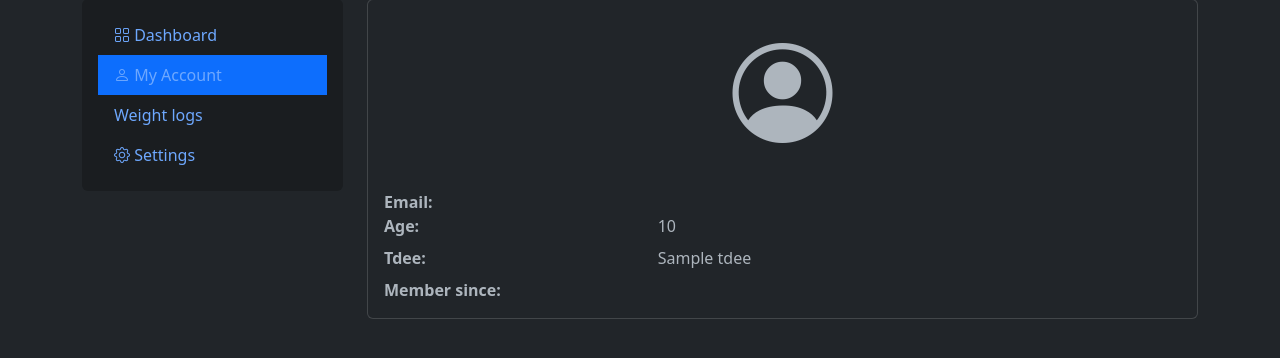
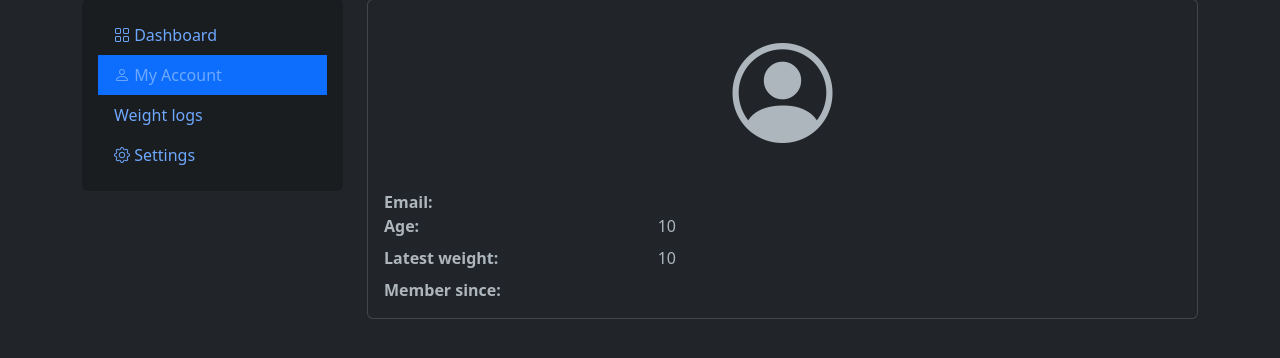
Before and after one commit to bubakrojek/meal_planner, a Django app: template templates/user/my_account.html in a window 1280 px wide. Shown: the part 81-439 px from the top of the page. Run offline with Django 5.2, Linux system fonts and the light colour scheme; the template is opened without the code that fills it: most values are stand-ins (such as "Sample title", 1, 10 or a date in 2020); parts of the project's set-up code (start-up, migrations or seed data) failed here and were passed over.

Commit message:
Add weight log page and update navigation links

```diff
--- a/templates/user/my_account.html
+++ b/templates/user/my_account.html
@@ -10,10 +10,10 @@
                     <a class="nav-link" href="/food_logs/">
                         <i class="bi bi-grid"></i> Dashboard
                     </a>
-                    <a class="nav-link active bg-primary" href="/profile/">
+                    <a class="nav-link active bg-primary " href="/profile/">
                         <i class="bi bi-person"></i> My Account
                     </a>
-                    <a class="nav-link" href="/weight_logs/">
+                    <a class="nav-link" href="/show_weight_logs/">
                         <i class="bi bi-target"></i> Weight logs
                     </a>
                     <a class="nav-link" href="/settings/">
@@ -30,15 +30,15 @@
                             <h4 class="mt-2">{{ user.username }}</h4>
                         </div>
 
-                        <dl class="row mb-0 rounded">
+                        <dl class="row mb-0 ">
                             <dt class="col-sm-4">Email:</dt>
                             <dd class="col-sm-8">{{ user.email }}</dd>
 
                             <dt class="col-sm-4">Age:</dt>
                             <dd class="col-sm-8">{{ profile.age }}</dd>
 
-                            <dt class="col-sm-4">Tdee:</dt>
-                            <dd class="col-sm-8">{{ profile.tdee }}</dd>
+                            <dt class="col-sm-4">Latest weight:</dt>
+                            <dd class="col-sm-8">{{ latest_weight }}</dd>
 
                             <dt class="col-sm-4">Member since:</dt>
                             <dd class="col-sm-8">{{ user.date_joined|date:"F d, Y" }}</dd>
```
Also changed, not shown: templates/user/add_weight_log.html (added, +40 -0 lines).
